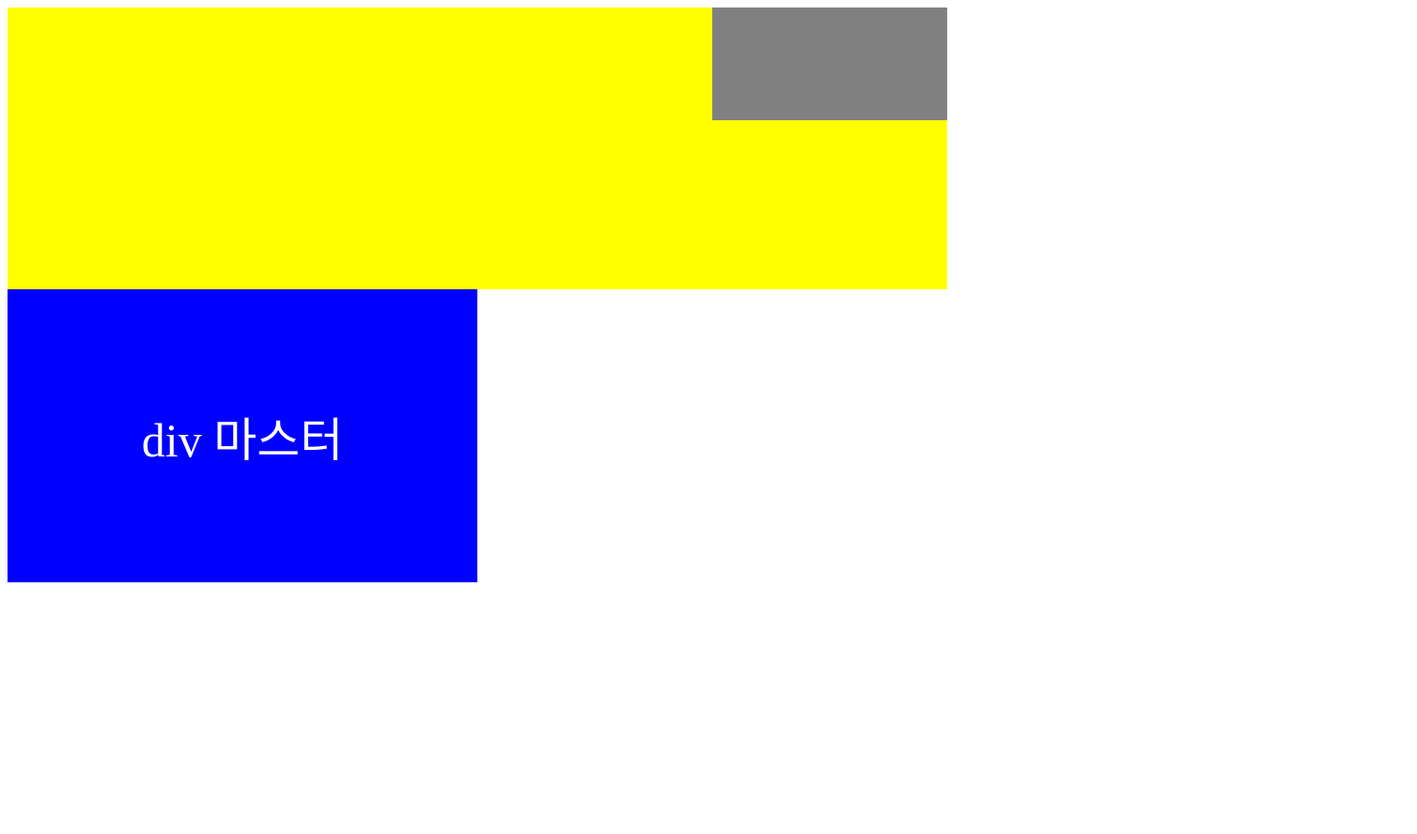
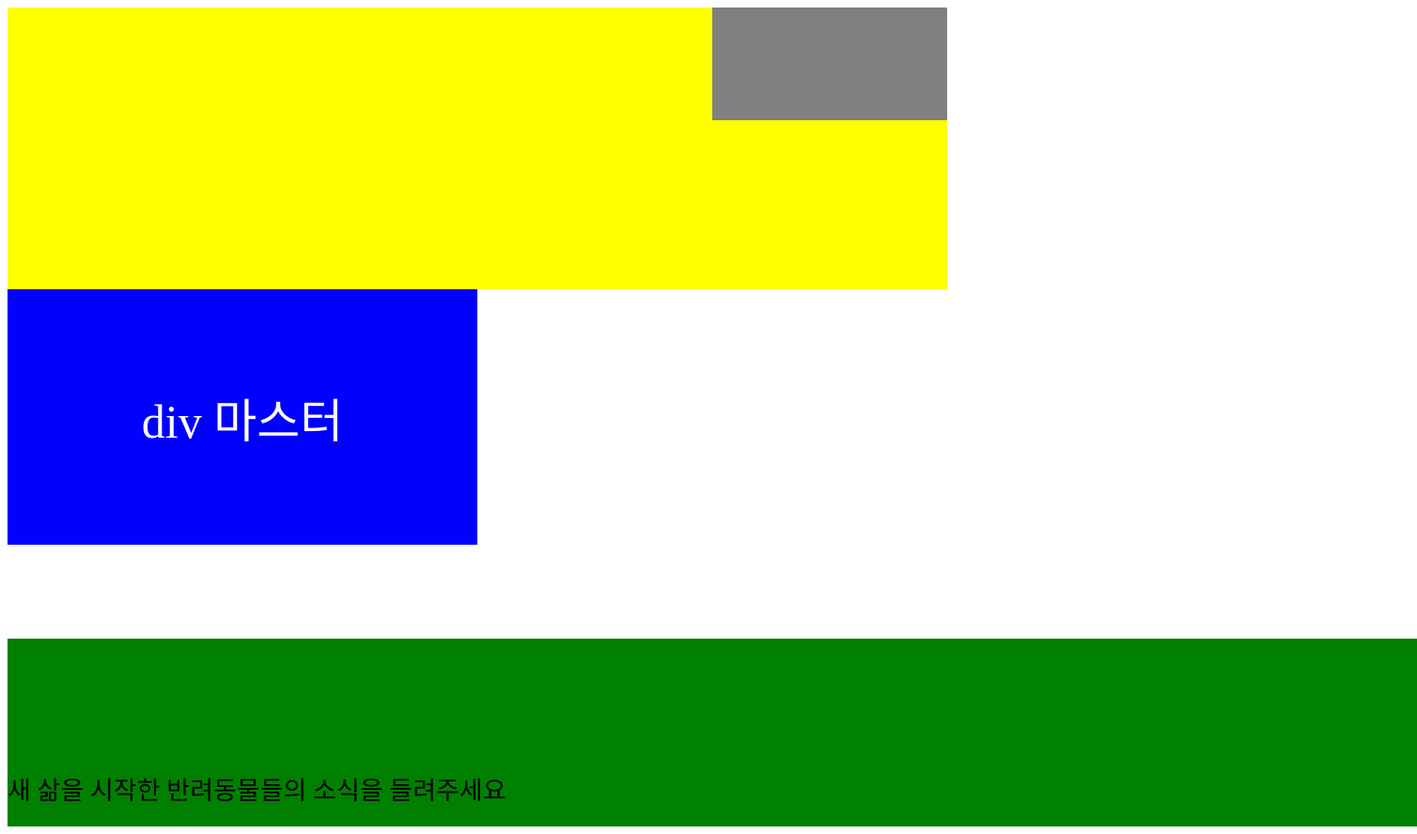
Before and after one commit to nevnerver/DWacardemyCoding, a plain HTML site: page HOME/2023-11-06/homework.html in a window 1280 px wide. Shown: the whole page at 94% size, 1508 px wide, since content can reach past the window. Before the commit the page ends 800 px from the top, so only its background shows below. Drawn offline with Linux system fonts and the light colour scheme.

Commit message:
23/11/06/18:41

```diff
--- a/HOME/2023-11-06/homework.html
+++ b/HOME/2023-11-06/homework.html
@@ -23,9 +23,19 @@
             background-color: blue;
             font-size: 50px;
             text-align: center;
-            padding-top: 120px;
-            padding-bottom: 120px;
+            padding-top: 100px;
+            padding-bottom: 100px;
             color: white;
+        }
+        #div3{
+            box-sizing: border-box;
+            width: 1500px;
+            height: 200px;
+            background-color: green;
+            font-size: 27px;
+            margin-top: 100px;
+            padding-left: 20    px;
+            padding-top: 140px;
         }
     </style>
 </head>
@@ -34,6 +44,6 @@
         <div id="div1Child1"></div>
     </div>
     <div id="div2">div 마스터</div>
-    <div id="div3"></div>
+    <div id="div3">새 삶을 시작한 반려동물들의 소식을 들려주세요</div>
 </body>
 </html>
```
